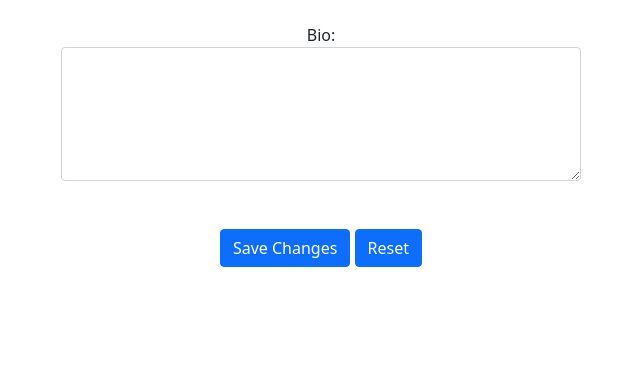
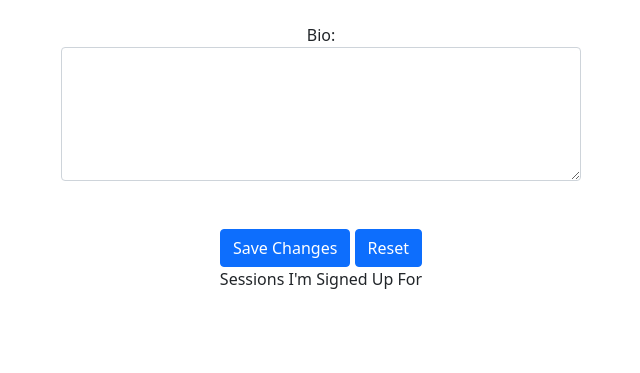
Before and after one commit to uva-cs3240-s22/group-project-b-12, a Django app: page /profiles/profile/ in a window 1280 px wide. Shown: the part 105-478 px from the top of the page, without its empty margins (319-959 px from the left). Run offline with Django 4.2, Linux system fonts and the light colour scheme; the visitor is signed in with stand-in values (Sample User, id 1); data comes from the database, SQL or seed files in the repository; some libraries are stand-ins or nearby versions.

Commit message:
Update profile.html

```diff
--- a/profiles/templates/profiles/profile.html
+++ b/profiles/templates/profiles/profile.html
@@ -20,6 +20,9 @@
                 <button type="submit" class="btn btn-primary">Save Changes</button>
                 <button type="reset" class="btn btn-primary">Reset</button>
             </form>
+            <div>
+                <label> Sessions I'm Signed Up For</label>
+            </div>
         </div>
     </div>
 </div>
```
